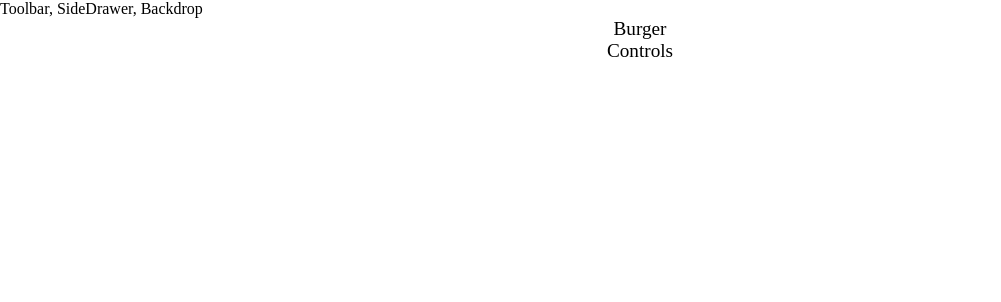
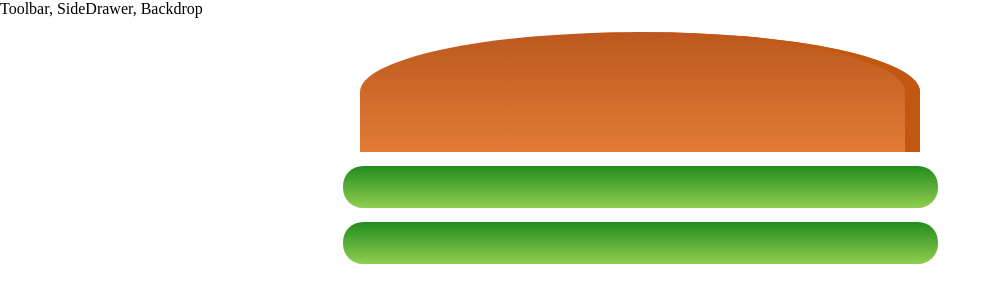
Before and after one commit to AxSch/burger-app, a React app: page / in a window 1280 px wide. Shown: the top 302 px of the page, without its empty margins (0-1001 px from the left). Built offline with nearby package versions, Linux system fonts and the light colour scheme; a web font is replaced by a local one.

Commit message:
feat: Added the Burger component to be rendered & added state management

```diff
--- a/src/containers/BurgerBuilder/BurgerBuilder.tsx
+++ b/src/containers/BurgerBuilder/BurgerBuilder.tsx
@@ -1,14 +1,30 @@
 import React from 'react'
+import Burger from '../../components/Burger/Burger'
+import styled from 'styled-components'
 
+export interface IBurgerIngredients {
+  salad: number,
+  bacon: number,
+  cheese: number,
+  meat: number,
+}
 interface IBurgerBuilderState {
-
+  ingredients: IBurgerIngredients
 }
 
-const burgerBuilder = () => {
+const initialState = {
+    salad: 2,
+    bacon: 2,
+    cheese: 2,
+    meat: 1,
+}
+
+const burgerBuilder: React.FunctionComponent<{}>= () => {
+  const [ingrednts, setIngredients] = React.useState(initialState)
   return (
     <>
-      <div>Burger</div>
-      <div>Controls</div>
+      <Burger ingredients={ingrednts} />
+      <div>Burger controls</div>
     </>
   )
 }
```
